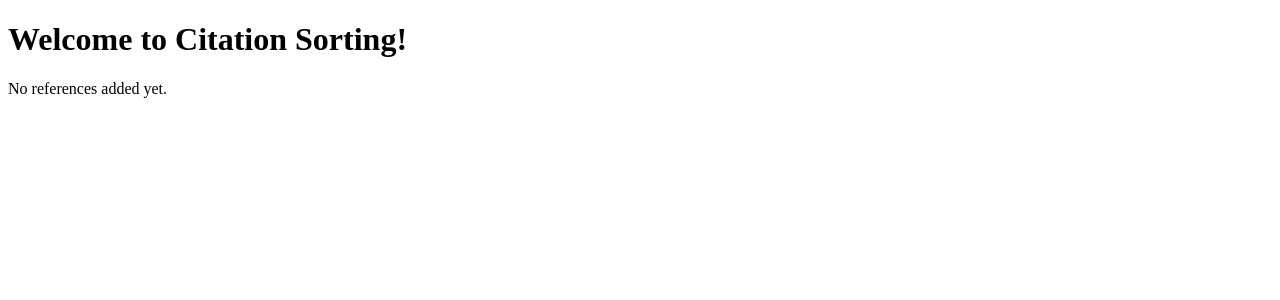
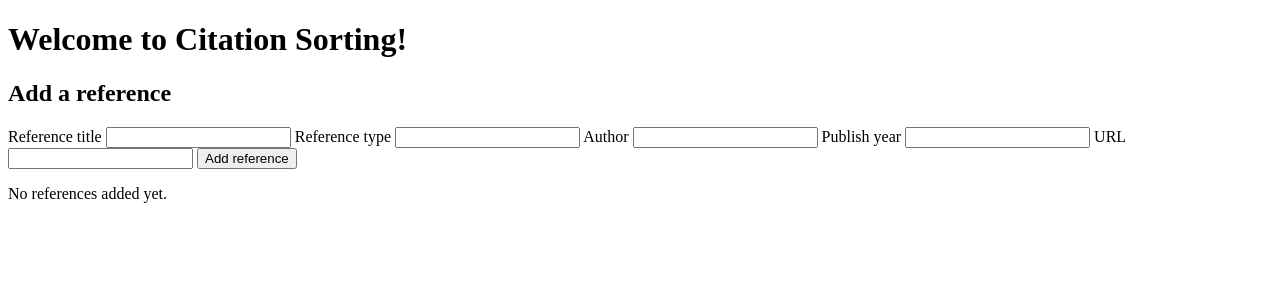
Before and after one commit to TuomasCS/CitationSorter4000, a Flask app: page / in a window 1280 px wide. Shown: the top 300 px of the page. Run offline with Flask 3, Linux system fonts and the light colour scheme; data that the repository does not hold is empty.

Commit message:
added add_source and ensure_url_column to db_helper.py, added create_reference to app.py, added inputs to index.html

```diff
--- a/pyproject.toml
+++ b/pyproject.toml
@@ -7,5 +7,6 @@ requires-python = ">=3.14"
 dependencies = [
     "flask>=3.1.3",
     "flask-sqlalchemy>=3.1.1",
+    "pytest>=9.2.0",
     "python-dotenv>=1.2.4",
 ]
--- a/src/app.py
+++ b/src/app.py
@@ -1,13 +1,49 @@
-from flask import Flask, render_template
+from flask import redirect, render_template, request, url_for
 from config import app
-from db_helper import get_all_sources, get_source
+from db_helper import add_source, get_all_sources, get_source
 
 
 @app.route("/")
 def index():
     references = get_all_sources()
 
-    return render_template("index.html", references=references)
+    return render_template("index.html", references=references, form_values={})
+
+
+@app.route("/", methods=["POST"])
+def create_reference():
+    form_values = request.form
+    name = form_values.get("name", "").strip()
+    publish_year_value = form_values.get("publish_year", "").strip()
+    error = None
+
+    if not name:
+        error = "Reference title is required."
+    elif publish_year_value:
+        try:
+            publish_year = int(publish_year_value)
+        except ValueError:
+            error = "Publish year must be a whole number."
+            publish_year = None
+    else:
+        publish_year = None
+
+    if error:
+        return render_template(
+            "index.html",
+            references=get_all_sources(),
+            form_values=form_values,
+            error=error,
+        ), 400
+
+    add_source(
+        name,
+        form_values.get("type", "").strip(),
+        form_values.get("author", "").strip(),
+        publish_year,
+        form_values.get("url", "").strip(),
+    )
+    return redirect(url_for("index"))
 
 
 @app.route("/ref/<int:source_id>")
--- a/src/db_helper.py
+++ b/src/db_helper.py
@@ -1,6 +1,14 @@
 from config import db, app
-from sqlalchemy import text
+from sqlalchemy import inspect, text
 import os
+
+
+def ensure_url_column():
+   columns = inspect(db.engine).get_columns("sources")
+   if not any(column["name"] == "url" for column in columns):
+      db.session.execute(text("ALTER TABLE sources ADD COLUMN url TEXT"))
+      db.session.commit()
+
 
 def setup_db():
    db.session.execute(text("DROP TABLE IF EXISTS sources"))
@@ -15,11 +23,29 @@ def setup_db():
    db.session.commit()
 
 def get_source(source_id):
-   sql = """SELECT name, type, author, publish_year
+   ensure_url_column()
+   sql = """SELECT name, type, author, publish_year, url
             FROM sources
             WHERE id = :source_id"""
    result = db.session.execute(text(sql), {"source_id":source_id}).fetchall()
    return result[0] if result else None
+
+
+def add_source(name, source_type, author, publish_year, url):
+   ensure_url_column()
+   sql = """INSERT INTO sources (name, type, author, publish_year, url)
+            VALUES (:name, :type, :author, :publish_year, :url)"""
+   db.session.execute(
+      text(sql),
+      {
+         "name": name,
+         "type": source_type,
+         "author": author,
+         "publish_year": publish_year,
+         "url": url,
+      },
+   )
+   db.session.commit()
 
 
 def get_all_sources():
--- a/src/templates/index.html
+++ b/src/templates/index.html
@@ -5,6 +5,29 @@
   </head>
   <body>
     <h1>Welcome to Citation Sorting!</h1>
+
+    <h2>Add a reference</h2>
+    {% if error %}
+      <p role="alert">{{ error }}</p>
+    {% endif %}
+    <form method="post" action="/">
+      <label for="name">Reference title</label>
+      <input id="name" name="name" type="text" value="{{ form_values.get('name', '') }}" required>
+
+      <label for="type">Reference type</label>
+      <input id="type" name="type" type="text" value="{{ form_values.get('type', '') }}">
+
+      <label for="author">Author</label>
+      <input id="author" name="author" type="text" value="{{ form_values.get('author', '') }}">
+
+      <label for="publish_year">Publish year</label>
+      <input id="publish_year" name="publish_year" type="number" step="1" value="{{ form_values.get('publish_year', '') }}">
+
+      <label for="url">URL</label>
+      <input id="url" name="url" type="url" value="{{ form_values.get('url', '') }}">
+
+      <button type="submit">Add reference</button>
+    </form>
 
     {% if references %}
       <h2>List of your added references</h2>
--- a/src/templates/reference.html
+++ b/src/templates/reference.html
@@ -10,5 +10,6 @@
     <p><strong>Reference type:</strong> {{ reference.type if reference else "Not defined"}}</p>
     <p><strong>Author:</strong> {{ reference.author if reference else "Not defined" }}</p>
     <p><strong>Publish Year:</strong> {{ reference.publish_year if reference else "Not defined" }}</p>
+    <p><strong>URL:</strong> {{ reference.url if reference and reference.url else "Not defined" }}</p>
   </body>
 </html>
```
Also changed, not shown: 1 other file.
